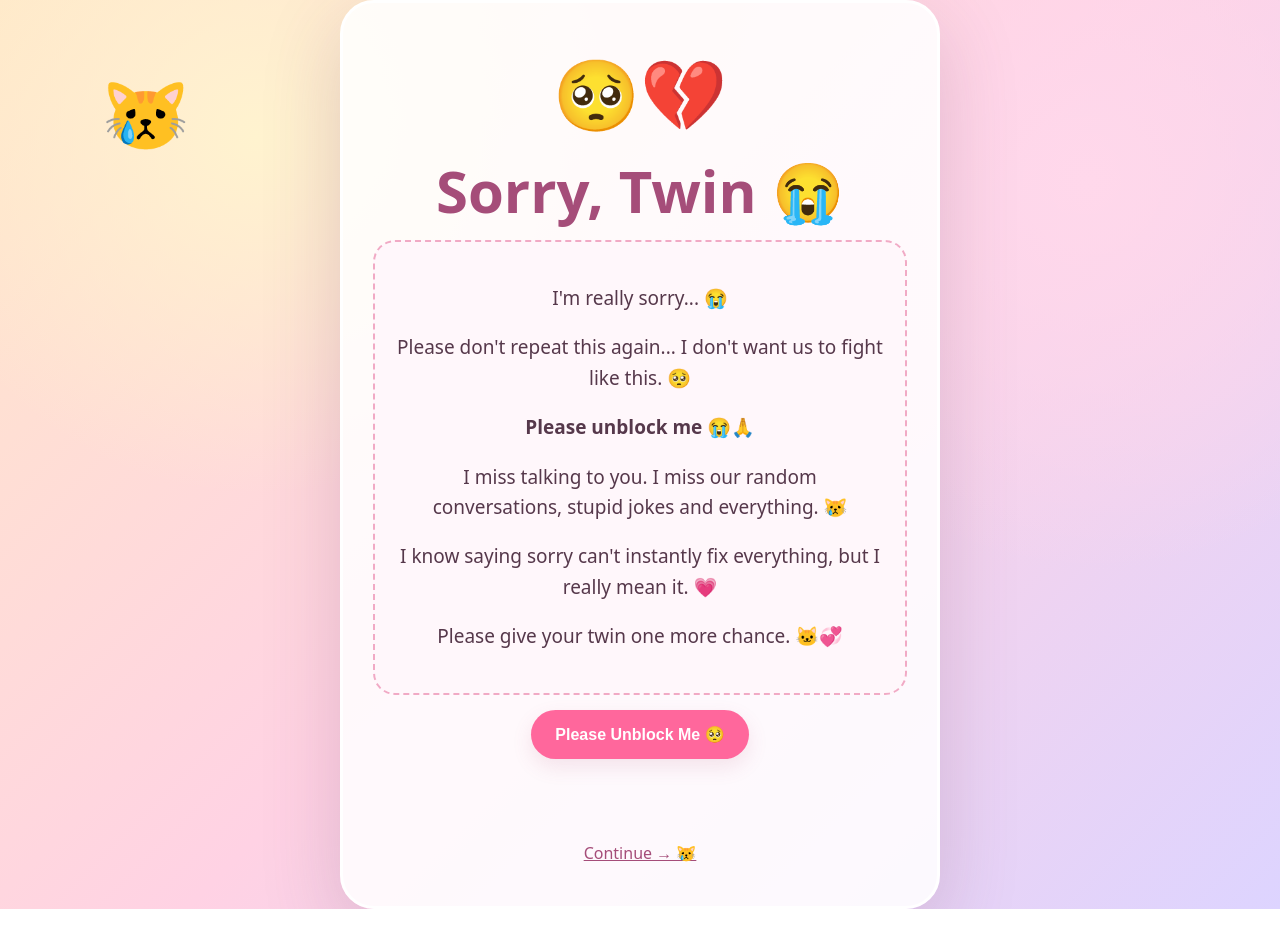
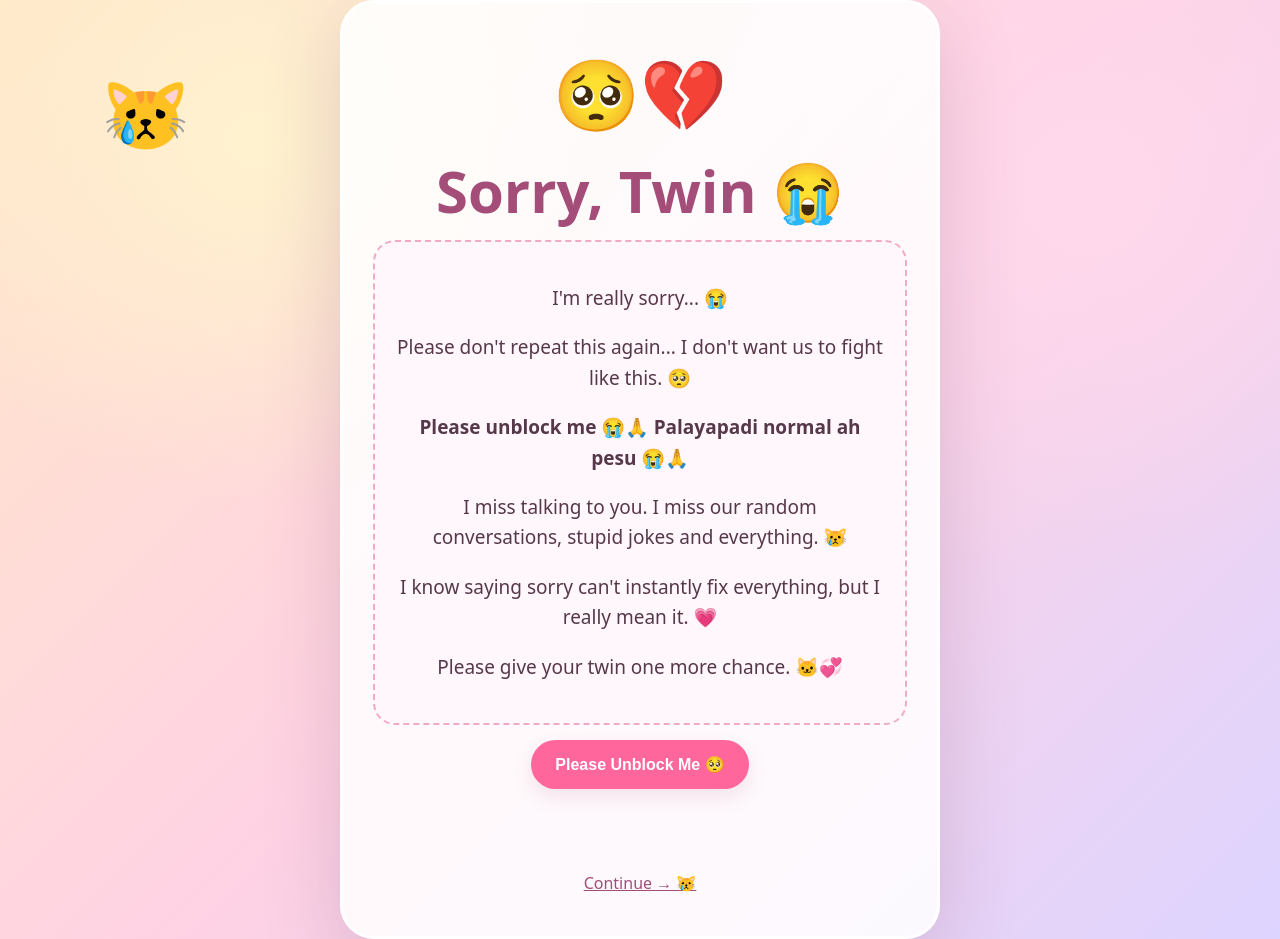
Before and after one commit to lithish26/twin-sr, a plain HTML site: page unblock.html in a window 1280 px wide. Before the commit the page ends 909 px from the top, so only its background shows below. Drawn offline with Linux system fonts and the light colour scheme.

Commit message:
Update unblock.html

```diff
--- a/unblock.html
+++ b/unblock.html
@@ -14,7 +14,7 @@
 <div class="note">
 <p>I'm really sorry... 😭</p>
 <p>Please don't repeat this again... I don't want us to fight like this. 🥺</p>
-<p><b>Please unblock me 😭🙏</b></p>
+<p><b>Please unblock me 😭🙏 Palayapadi normal ah pesu 😭🙏</b></p>
 <p>I miss talking to you. I miss our random conversations, stupid jokes and everything. 😿</p>
 <p>I know saying sorry can't instantly fix everything, but I really mean it. 💗</p>
 <p>Please give your twin one more chance. 🐱💞</p>
```
